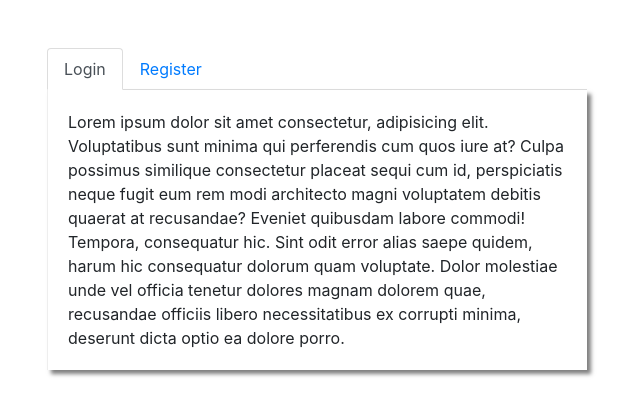
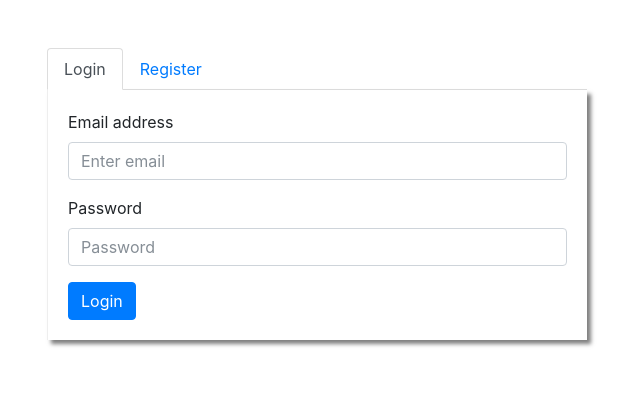
Before and after one commit to GlennNote/loginRegister, a Flask app: template templates/authenticate.html in a window 1280 px wide. Shown: the top 416 px of the page, without its empty margins (323-963 px from the left). Run offline with Flask 2, Linux system fonts and the light colour scheme; the template is opened without the code that fills it, so the values that code supplies are empty; some libraries are stand-ins or nearby versions.

Commit message:
Added forms

```diff
--- a/server.py
+++ b/server.py
@@ -11,4 +11,8 @@
 def index():
     return render_template('index.html')
 
+@app.route('/authenticate')
+def authenticate():
+    return render_template('authenticate.html')
+
 app.run(debug=True)
--- a/templates/authenticate.html
+++ b/templates/authenticate.html
@@ -12,10 +12,36 @@
         </ul>
         <div class="tab-content" id="myTabContent">
             <div class="tab-pane fade show active" id="login" role="tabpanel" aria-labelledby="login-tab">
-                Lorem ipsum dolor sit amet consectetur, adipisicing elit. Voluptatibus sunt minima qui perferendis cum quos iure at? Culpa possimus similique consectetur placeat sequi cum id, perspiciatis neque fugit eum rem modi architecto magni voluptatem debitis quaerat at recusandae? Eveniet quibusdam labore commodi! Tempora, consequatur hic. Sint odit error alias saepe quidem, harum hic consequatur dolorum quam voluptate. Dolor molestiae unde vel officia tenetur dolores magnam dolorem quae, recusandae officiis libero necessitatibus ex corrupti minima, deserunt dicta optio ea dolore porro.
+                <form>
+                    <div class="form-group">
+                        <label for="exampleInputEmail1">Email address</label>
+                        <input type="email" class="form-control" id="exampleInputEmail1" aria-describedby="emailHelp" placeholder="Enter email">
+                    </div>
+                    <div class="form-group">
+                        <label for="exampleInputPassword1">Password</label>
+                        <input type="password" class="form-control" id="exampleInputPassword1" placeholder="Password">
+                    </div>
+                    <button type="submit" class="btn btn-primary">Login</button>
+                </form>
             </div>
             <div class="tab-pane fade" id="register" role="tabpanel" aria-labelledby="register-tab">
-                Lorem ipsum dolor, sit amet consectetur adipisicing elit. Blanditiis, accusantium! Aperiam iure reiciendis eveniet rerum ab, illum dolor, qui fugiat nemo nesciunt suscipit deleniti officia distinctio cumque soluta repellendus? Nam, rem, eligendi enim voluptatum beatae aut aperiam reiciendis ullam autem voluptatem laboriosam temporibus obcaecati doloremque esse saepe consequatur omnis ipsum, aliquam doloribus ab incidunt sapiente recusandae dolores! Blanditiis tenetur rem deleniti fugiat et, quaerat ea odit est laborum aut iusto eaque impedit cumque tempore? Corrupti, distinctio repudiandae minus eum atque cumque consequatur odit saepe tempore vero beatae commodi nesciunt vel excepturi esse reiciendis dicta quidem? Facilis autem exercitationem vitae tempore!
+                <div class="form-group">
+                    <label for="exampleInputEmail1">Email address</label>
+                    <input type="email" class="form-control" id="exampleInputEmail1" aria-describedby="emailHelp" placeholder="Enter email">
+                </div>
+                <div class="form-group">
+                    <label for="exampleInputEmail1">Full Name</label>
+                    <input type="text" class="form-control" id="exampleInputEmail1" aria-describedby="emailHelp" placeholder="Full Name">
+                </div>
+                <div class="form-group">
+                    <label for="exampleInputPassword1">Password</label>
+                    <input type="password" class="form-control" id="exampleInputPassword1" placeholder="Password">
+                </div>
+                <div class="form-group">
+                    <label for="exampleInputPassword1">Confirm Password</label>
+                    <input type="password" class="form-control" id="exampleInputPassword1" placeholder="Confirm Password">
+                </div>
+                <button type="submit" class="btn btn-primary">Register</button>
             </div>
         </div>
     </div>
```
